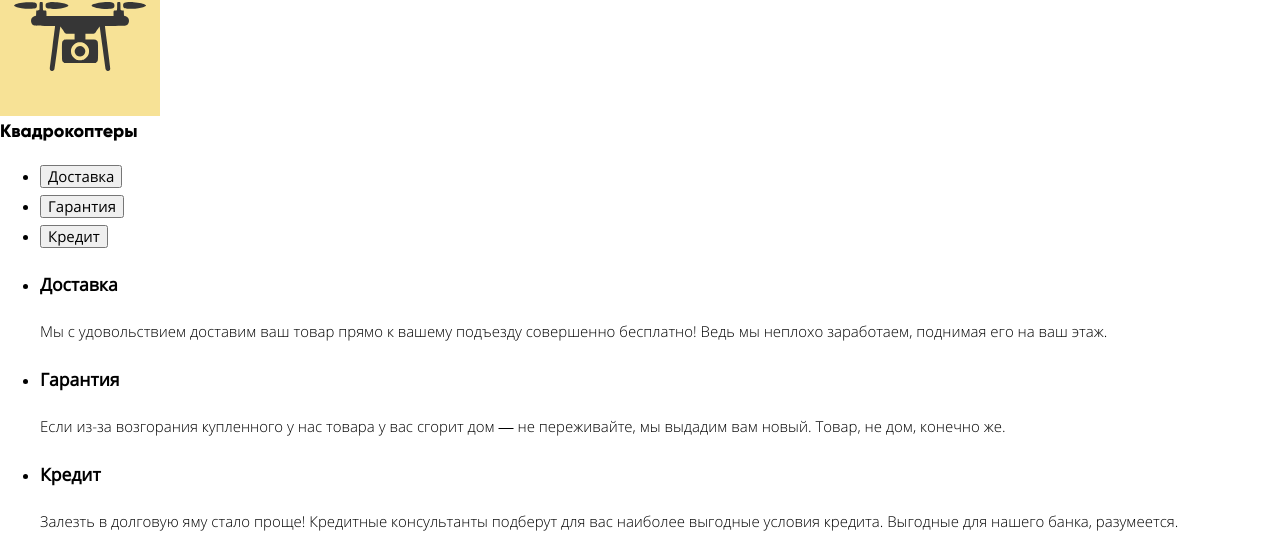
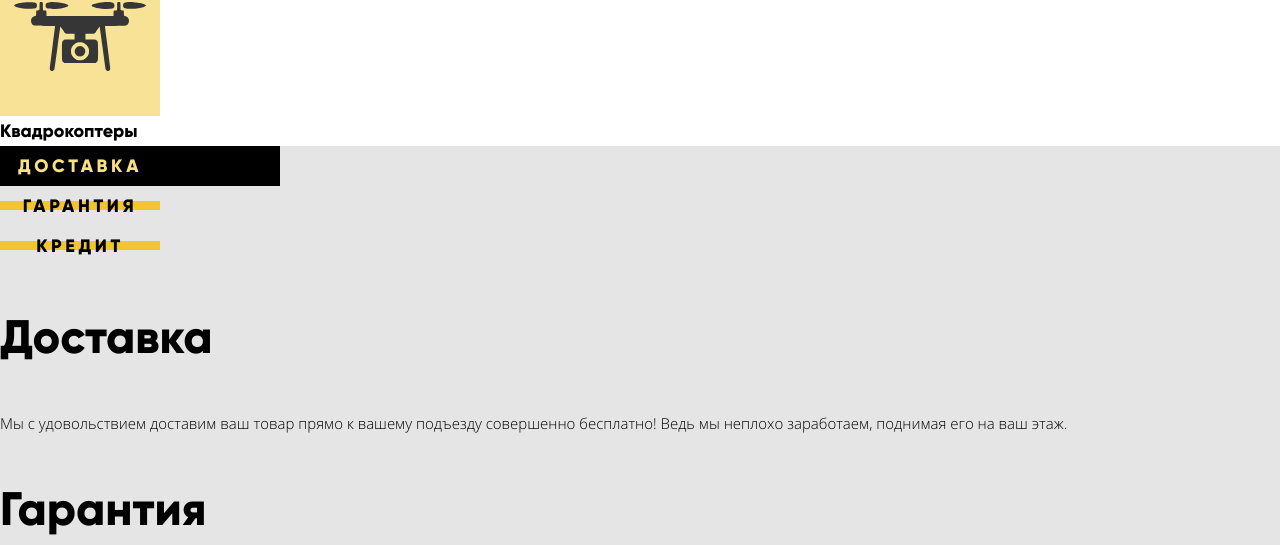
Before and after one commit to sanarovsashqa/284431-device, a plain HTML site: page index.html in a window 1280 px wide. Shown: the part 3843-4388 px from the top of the page. Drawn offline with Linux system fonts and the light colour scheme.

Commit message:
Add base styles services

```diff
--- a/css/style.css
+++ b/css/style.css
@@ -438,3 +438,80 @@ body {
   height: 160px;
   background: #f7e296 url("../img/catalog-6.svg") no-repeat center;
 }
+
+.services {
+  background-color: #e5e5e5;
+}
+
+.services-control {
+  margin: 0;
+  padding: 0;
+  list-style: none;
+}
+
+.services-control__btn {
+  position: relative;
+  z-index: 25;
+  display: block;
+  width: 160px;
+  padding: 8px 0;
+  font-family: "Gilroy", "Arial", sans-serif;
+  font-size: 18px;
+  line-height: 24px;
+  font-weight: 800;
+  letter-spacing: 0.2em;
+  color: #000000;
+  text-transform: uppercase;
+  text-align: center;
+  background: none;
+  border: none;
+  cursor: pointer;
+}
+
+.services-control__btn::before {
+  content: " ";
+  position: absolute;
+  z-index: -1;
+  top: 15px;
+  left: 0;
+  display: inline-block;
+  width: 100%;
+  height: 9px;
+  background-color: #f0c52e;
+}
+
+.services-control__btn:hover,
+.services-control__btn:focus {
+  background-color: #f0c52e;
+}
+
+.services-control__btn_current,
+.services-control__btn:active {
+  color: #f7e184;
+}
+.services-control__btn_current::before,
+.services-control__btn:active::before {
+  content: " ";
+  position: absolute;
+  z-index: -1;
+  top: 0;
+  left: 0;
+  display: inline-block;
+  width: 280px;
+  height: 100%;
+  background-color: #000000;
+}
+
+.services-slider {
+  margin: 0;
+  padding: 0;
+  list-style: none;
+}
+
+.services-slider__title {
+  font-family: "Gilroy", "Arial", sans-serif;
+  font-size: 47px;
+  line-height: 48px;
+  font-weight: 800;
+  color: #000000;
+}
--- a/index.html
+++ b/index.html
@@ -176,7 +176,7 @@
         <h2 class="visually-hidden">Услуги</h2>
         <ul class="services-control">
           <li class="services-control__item">
-            <button class="services-control__btn" type="button">Доставка</button>
+            <button class="services-control__btn services-control__btn_current" type="button">Доставка</button>
           </li>
           <li class="services-control__item">
             <button class="services-control__btn" type="button">Гарантия</button>
```
